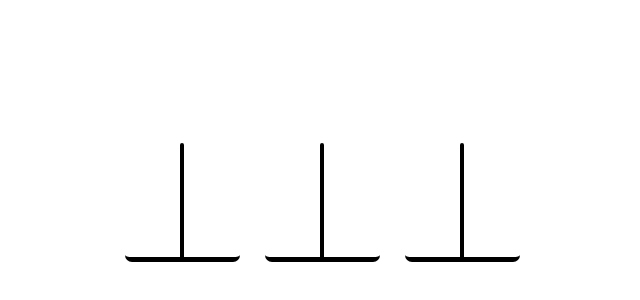
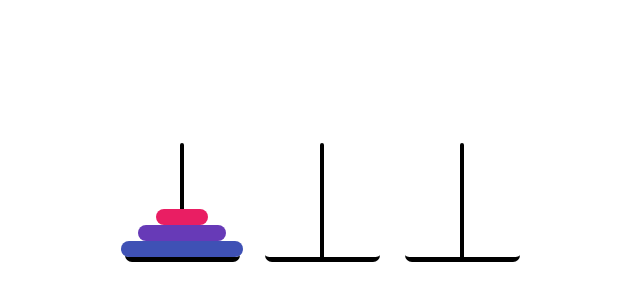
Before and after one commit to ZhaoxiongYang/towers_of_hanoi, a React (Create React App) app: page / in a window 1280 px wide. Shown: the part 258-558 px from the top of the page, without its empty margins (318-958 px from the left). Built offline with nearby package versions, Linux system fonts and the light colour scheme.

Commit message:
draw disks

```diff
--- a/public/index.html
+++ b/public/index.html
@@ -2,7 +2,6 @@
 <html lang="en">
   <head>
     <meta charset="utf-8" />
-    <link rel="shortcut icon" href="%PUBLIC_URL%/favicon.ico" />
     <meta name="viewport" content="width=device-width, initial-scale=1" />
     <meta name="theme-color" content="#000000" />
     <!--
--- a/src/App.css
+++ b/src/App.css
@@ -20,7 +20,7 @@ body {
   overflow: hidden;
 }
 
-#canves {
+#canvas {
   width: 395px;
   height: 240px;
   display: flex;
@@ -69,3 +69,30 @@ body {
   font-size: 0;
   z-index: 20;
 }
+
+.disk.hold {
+  position: absolute;
+  top: -50px;
+  left: 50%;
+  -webkit-transform: translateX(-50%);
+          transform: translateX(-50%);
+}
+
+.swal2-overlay {
+  background-color: white;
+}
+
+.disk-1 {
+  width: 52.5px;
+  background-color: #e91e63;
+}
+
+.disk-2 {
+  width: 87.5px;
+  background-color: #673ab7;
+}
+
+.disk-3 {
+  width: 122.5px;
+  background-color: #3f51b5;
+}
--- a/src/App.js
+++ b/src/App.js
@@ -1,15 +1,12 @@
 import React from 'react';
 import './App.css';
-
+import Towers from './components/Towers'
 
 
 function App() {
   return (
-  <div id="canves">
-    <ul class="tower" id="tower-1"></ul>
-    <ul class="tower" id="tower-2"></ul>
-    <ul class="tower" id="tower-3"></ul>
-</div>
+
+  <Towers />
   );
 }
 
--- /dev/null
+++ b/src/components/Towers.js
@@ -0,0 +1,54 @@
+import React, {Component}from 'react';
+import PropTypes from 'prop-types';
+import '../App.css';
+
+const disksNum = 3;
+
+function initGame(tower) {
+    tower.html("");
+    for (let i = 1; i <= disksNum; i++) {
+      tower.prepend(
+        ('<li class="disk disk-' + i + '" data-value="' + i + '"></li>')
+      );
+    }
+  }
+
+class Towers extends React.Component{
+  constructor(props) {
+    super(props)
+  }
+
+  getClass(size) {
+    return "disk disk-" + size + " data-value=" + size;
+  }
+
+  renderDisk(size) {
+    return (
+      <li className={this.getClass(size)}></li>
+    );
+  }
+
+  render() {
+    const  elements = [];
+
+    for (let i = disksNum; i >= 1 ; i--) {
+      elements.push(i);
+      };
+
+    return (
+    	<div id="canvas">
+  	      <ul className="tower" id="tower-1">
+            {elements.map((value) => {
+              return this.renderDisk(value)
+            })}
+          </ul>
+          <ul className="tower" id="tower-2"></ul>
+          <ul className="tower" id="tower-3"></ul>
+  		</div>
+    );
+  }
+
+
+}
+
+export default Towers;
```
Also changed, not shown: src/components/header.js (deleted), 1 other file (tests, documents, lock files or other folders).
